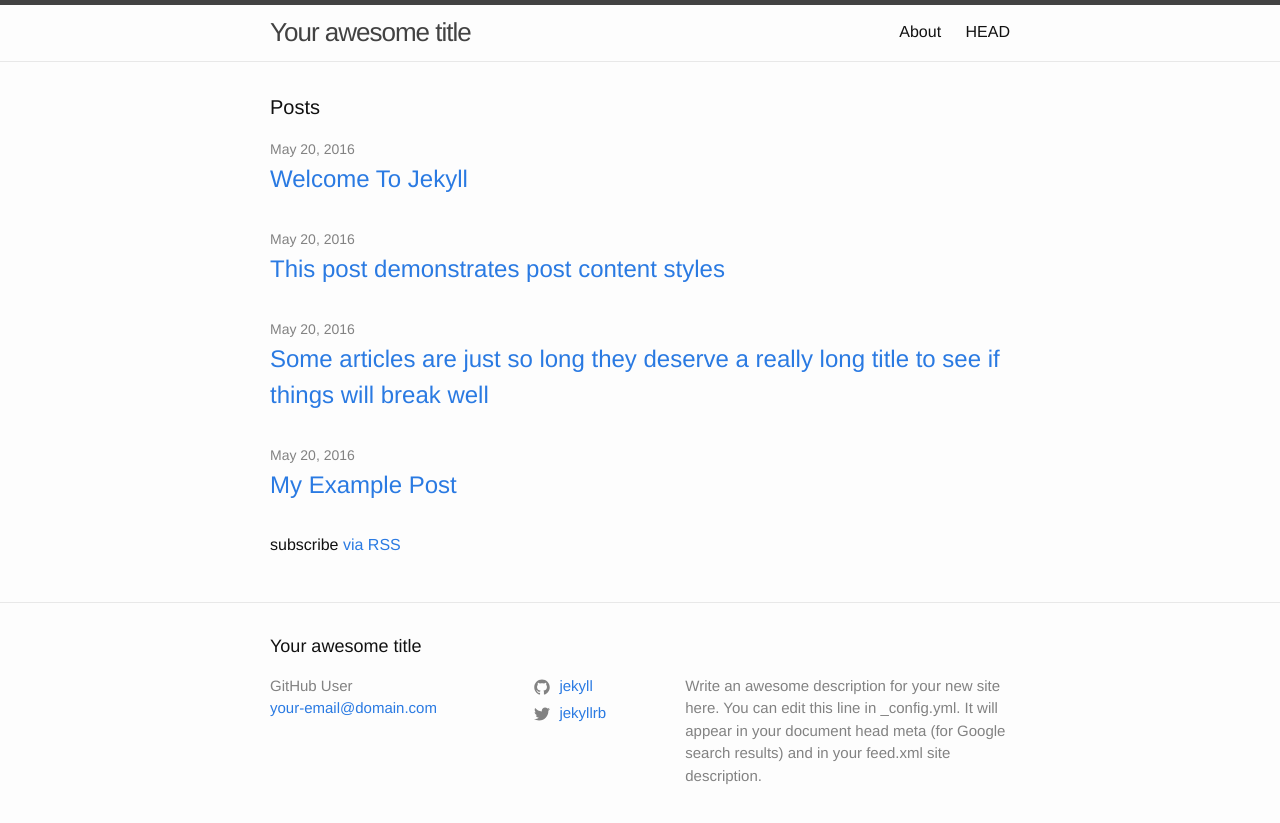
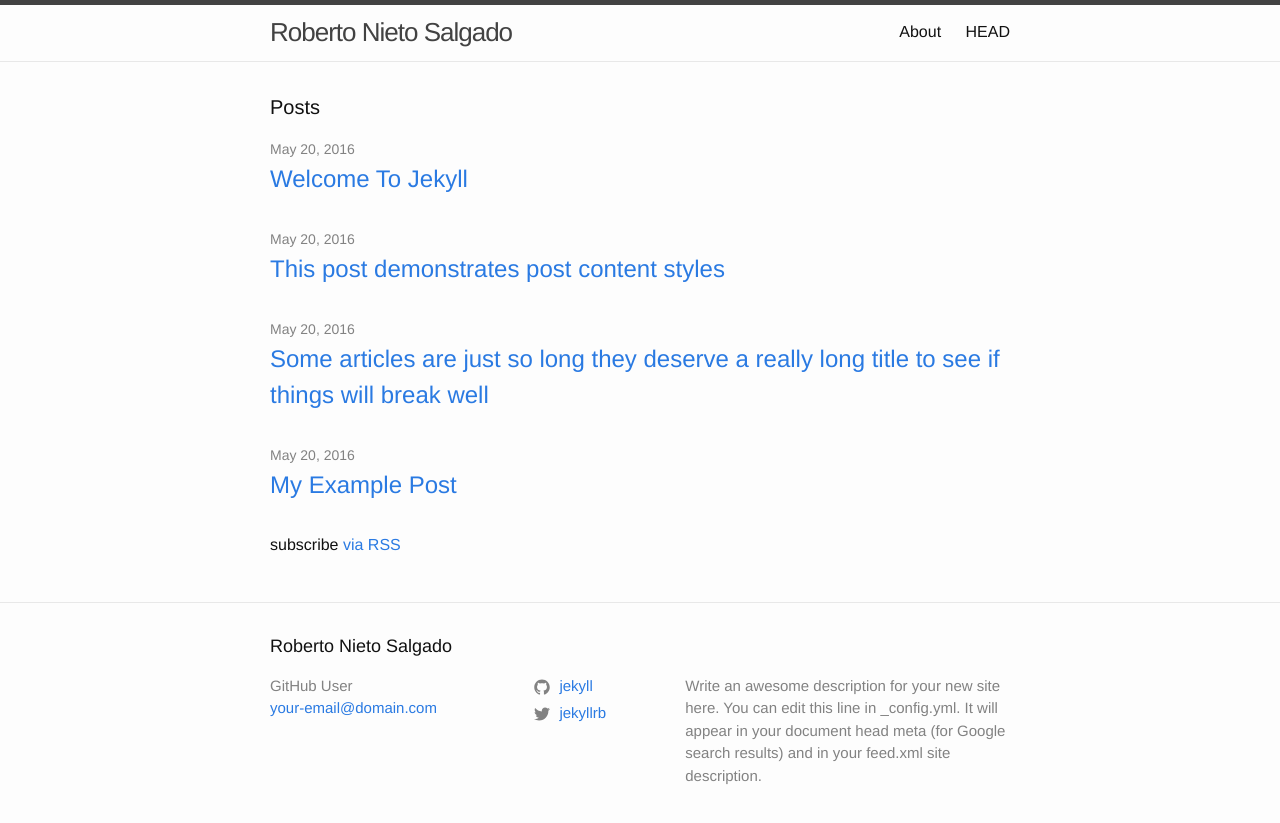
Before and after one commit to stealthrob/stealthrob.github.io, a Jekyll site: the page built from index.md, in a window 1280 px wide. Shown: the top 823 px of the page. Built offline with Jekyll 4.4.1, drawn with Linux system fonts in a browser that asks for light colours.

Commit message:
Cambio de titulo

```diff
--- a/_config.yml
+++ b/_config.yml
@@ -1,4 +1,4 @@
-title: Your awesome title
+title: Roberto Nieto Salgado
 author: GitHub User
 email: your-email@domain.com
 description: > # this means to ignore newlines until "baseurl:"
```
